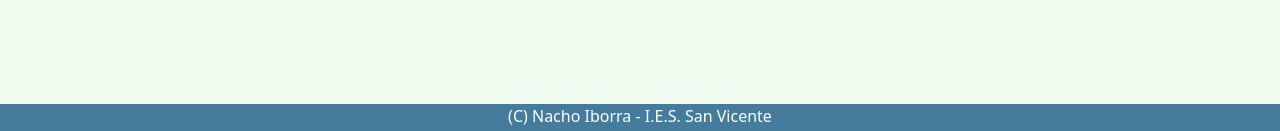
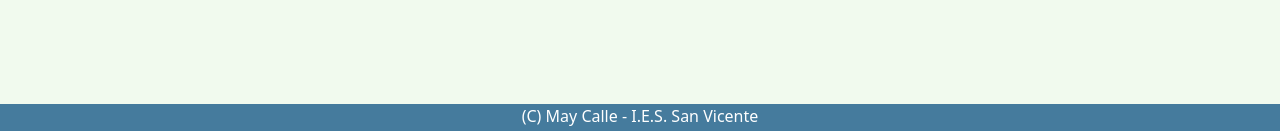
Before and after one commit to maycalle/wordpress, a Jekyll site: the page built from index.html, in a window 1280 px wide. Shown: the part 766-897 px from the top of the page. Built offline with Jekyll 4.4.1, drawn with Linux system fonts in a browser that asks for light colours.

Commit message:
actualiza el pie de pagina

```diff
--- a/_layouts/normal.html
+++ b/_layouts/normal.html
@@ -13,7 +13,7 @@
 			{{content}}
 		</div>
         <div class="pie">
-            (C) Nacho Iborra - I.E.S. San Vicente
+            (C) May Calle - I.E.S. San Vicente
         </div>
 		<script src="https://cdn.jsdelivr.net/npm/bootstrap@5.0.1/dist/js/bootstrap.bundle.min.js" integrity="sha384-gtEjrD/SeCtmISkJkNUaaKMoLD0//ElJ19smozuHV6z3Iehds+3Ulb9Bn9Plx0x4" crossorigin="anonymous"></script>
 	</body>
```
